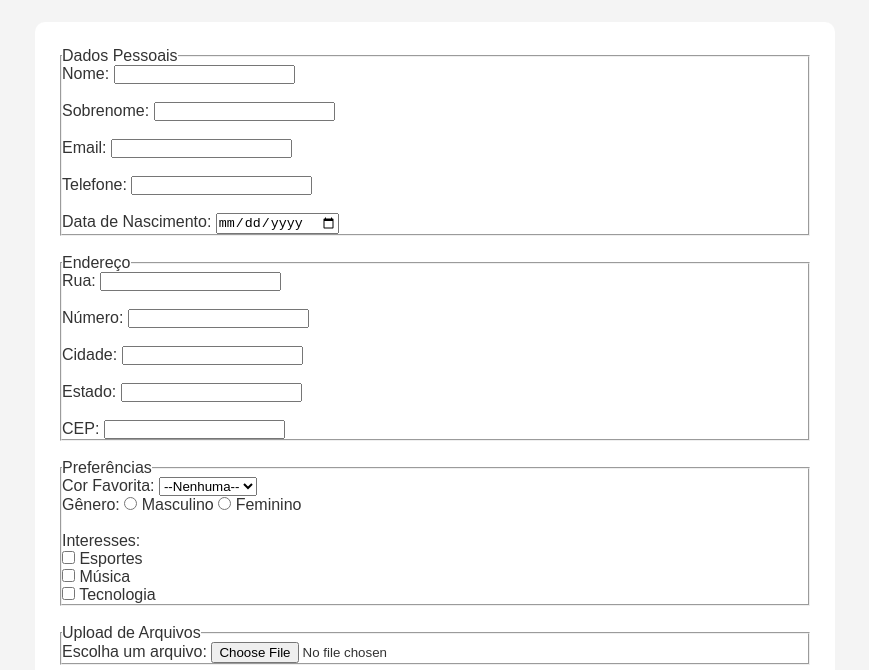
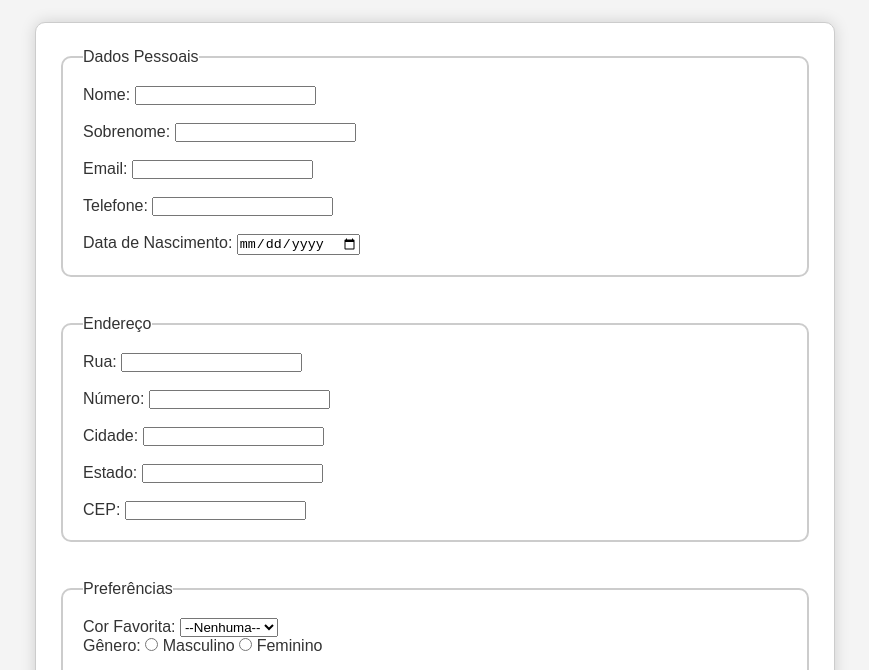
Before and after one commit to Jhonecle/Programacao-web1-Criacao-de-Formulario, a plain HTML site: page index.html in a window 1280 px wide. Shown: the part 70-740 px from the top of the page, without its empty margins (205-1074 px from the left). Drawn offline with Linux system fonts and the light colour scheme.

Commit message:
Estilização do fieldset

```diff
--- a/style.css
+++ b/style.css
@@ -24,4 +24,13 @@ form{
     margin:auto;
     padding:25px;
     border-radius:10px;
+    border:1px solid #ccc;
+    box-shadow:0 0 15px rgba(0,0,0,.15);
 }
+
+fieldset{
+    border:2px solid #ccc;
+    border-radius:10px;
+    padding:20px;
+    margin-bottom:20px;
+}
```
